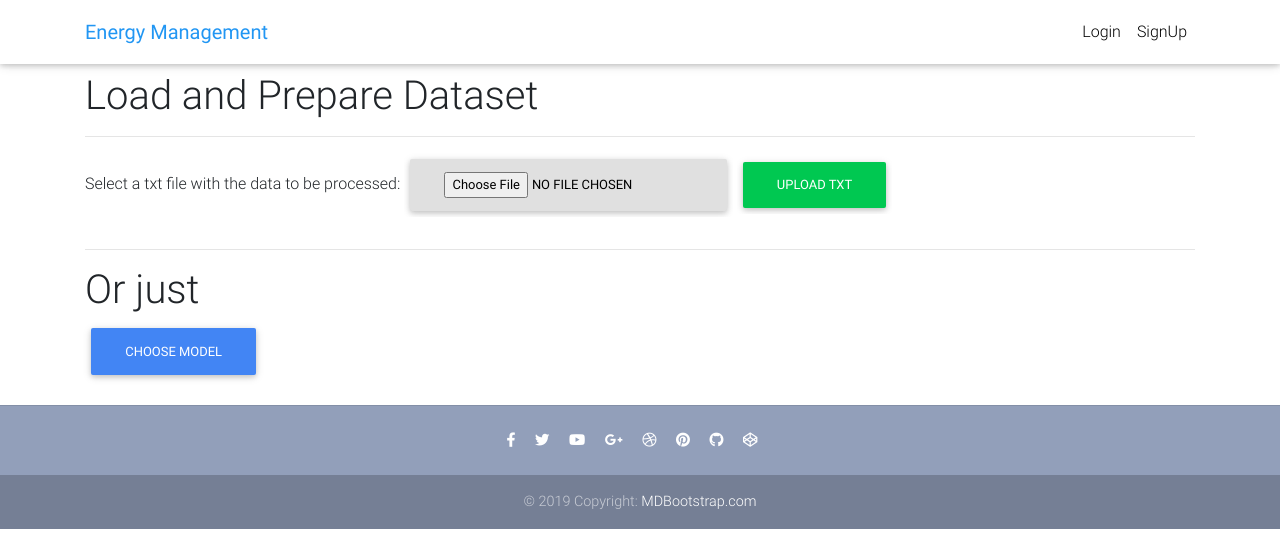
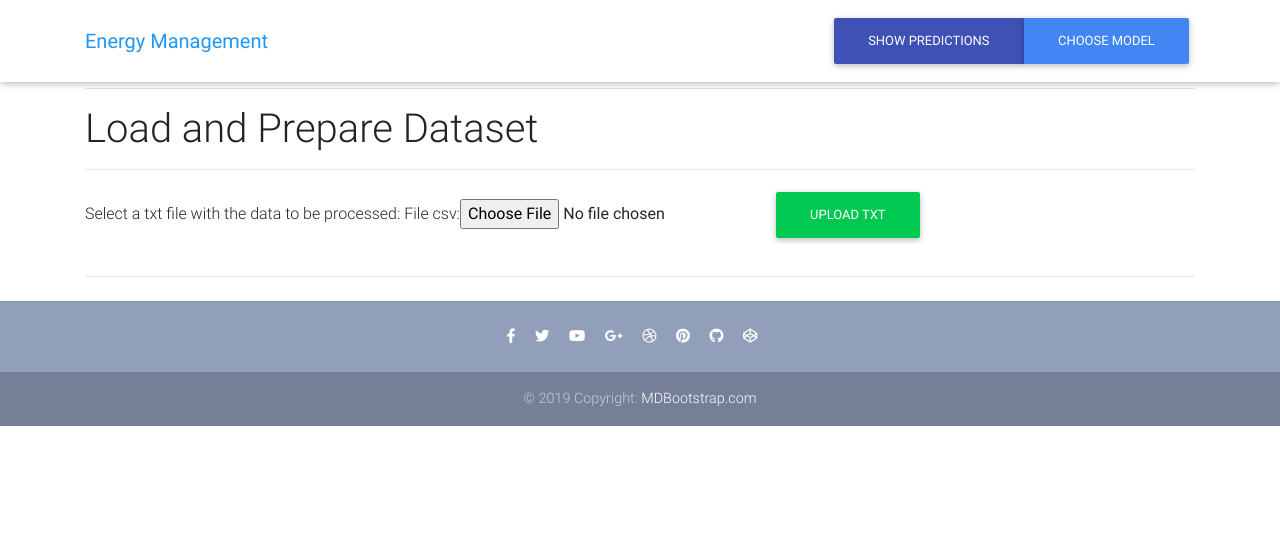
Before and after one commit to georgecraciun98/energyprediction, a Django app: page / in a window 1280 px wide. Shown: the top 554 px of the page. Run offline with Django 3.2, Linux system fonts and the light colour scheme; some libraries are stand-ins or nearby versions.

Commit message:
new Style was added

```diff
--- /dev/null
+++ b/energysite/prediction/forms.py
@@ -0,0 +1,9 @@
+from django import forms
+
+
+class UploadFileForm(forms.Form):
+    file_csv=forms.FileField()
+
+
+class SimpleForm(forms.Form):
+    model_type=forms.CharField(max_length=20)
--- a/energysite/prediction/urls.py
+++ b/energysite/prediction/urls.py
@@ -8,7 +8,8 @@ app_name= 'prediction'
 
 urlpatterns = [
     path('', Preprocessing.as_view(), name='preprocessing'),
-    path('showplot/<type>',views.Showplot.as_view(),name='showplot'),
+    path('showplot',views.Showplot.as_view(),name='showplot'),
+    path('predict/<type>',views.PredictData.as_view(), name='predict'),
     path('choose_model',ChooseModel.as_view(),name="choose-model"),
     path('api-auth/', include('rest_framework.urls')),
     path('cards/',cards,name="cards")
--- a/energysite/prediction/views.py
+++ b/energysite/prediction/views.py
@@ -5,14 +5,15 @@ from scripts.model_processing import evaluate_model as ev_model
 from scripts.prepare_dataset import problem_frame
 from scripts.encoder_decoder_model import evaluate_model as encode_decoder
 from matplotlib import pyplot
-from rest_framework.authentication import SessionAuthentication, BasicAuthentication
-from rest_framework.permissions import IsAuthenticated
+
 from rest_framework.views import APIView
 from django.conf.urls.static import static
 from django.conf import settings as djangoSettings
 from django.contrib import messages
 from .models import Plot, LstmModels
 from django.views import View
+from .forms import UploadFileForm
+from django.forms import Form
 import io
 import base64
 import urllib
@@ -31,22 +32,28 @@ def cards(request):
 class Preprocessing(View):
 
     def get(self, request, *args, **kwargs):
-        return render(request, "preprocessing.html")
+        form=UploadFileForm()
+        return render(request, "preprocessing.html",{'form':form})
+
+
 
     def post(self, request, *args, **kwargs):
+        form = UploadFileForm(request.POST, request.FILES)
+        if form.is_valid():
+            plot=Plot(csv=form.cleaned_data['file_csv'])
+            plot.save()
 
-        csv = request.FILES['fileToUpload']
+        csv = plot.csv
         dataset = read_csv(csv,
                            sep=';', header=0, low_memory=False,
                            infer_datetime_format=True,
                            parse_dates={'datetime': [0, 1]},
                            index_col=['datetime'])
 
-        csv = problem_frame(dataset)
-        plot = Plot()
-        plot.csv = csv
-        plot.save()
+        problem_frame(dataset)
+
         return redirect("prediction:choose-model")
+
 
 
 class ChooseModel(View):
@@ -57,16 +64,14 @@ class ChooseModel(View):
         except Exception as e:
             return redirect("prediction:preprocessing")
 
-
-class Showplot(View):
+class PredictData(View):
     def get(self, request, *args, **kwargs):
-
         if kwargs['type']:
             plot = Plot.objects.order_by('-date_created')[0]
-            csv = plot.csv
+            csv = plot.framed_data
             model_type = kwargs['type']
             dataset = read_csv(
-                r'S:\Practica\EnergyPrediction\energyprediction\energysite\household_power_consumption_days.csv',
+                csv,
                 header=0,
                 infer_datetime_format=True,
                 parse_dates=['datetime'],
@@ -95,7 +100,9 @@ class Showplot(View):
             buf.seek(0)
             string = base64.b64encode(buf.read())
             uri = urllib.parse.quote(string)
+            plot.uri_mae=uri
 
+            pyplot.clf()
             pyplot.plot(days, scores_rmse, marker='o', label='lstm')
             # pyplot.plot(range(10))
             fig = pyplot.gcf()
@@ -107,14 +114,17 @@ class Showplot(View):
             uri = urllib.parse.quote(string)
 
             plot.uri_rmse = uri
-
+            plot.model_type=model_type
             plot.save()
-            all_entries = Plot.objects.all()
-            return render(
-                request, 'show_prediction.html', {
-                    'data': Plot.objects.all()})
+            return redirect("prediction:showplot")
         else:
 
             messages.warning(
                 request, "The uploaded file has not the right format")
             return render(request, "home.html")
+
+class Showplot(View):
+    def get(self,request,*args,**kwargs):
+        all_entries = Plot.objects.all()
+        return render(
+            request, 'show_prediction.html', {'data': Plot.objects.all()})
--- a/energysite/scripts/model_processing.py
+++ b/energysite/scripts/model_processing.py
@@ -12,6 +12,7 @@ from numpy import array
 from sklearn.metrics import mean_squared_error, mean_absolute_error
 import warnings
 warnings.filterwarnings("ignore")
+
 
 
 def split_dataset(values):
--- a/energysite/templates/model_cards.html
+++ b/energysite/templates/model_cards.html
@@ -28,8 +28,8 @@
           <!-- Text -->
           <p class="card-text">{{model.description}}</p>
           <!-- Button -->
-          <a class="btn btn-unique" href="showplot/{{model.model_type}}">Evaluate model</a>
 
+          <a class="btn btn-unique" href="predict/{{model.model_type}}">Evaluate model</a>
         </div>
 
 
--- a/energysite/templates/navbar.html
+++ b/energysite/templates/navbar.html
@@ -7,58 +7,12 @@
       <a class="navbar-brand waves-effect" href="/" >
         <strong class="blue-text">Energy Management</strong>
       </a>
-
-      <!-- Collapse -->
-      <button class="navbar-toggler" type="button" data-toggle="collapse" data-target="#navbarSupportedContent"
-        aria-controls="navbarSupportedContent" aria-expanded="false" aria-label="Toggle navigation">
-        <span class="navbar-toggler-icon"></span>
-      </button>
-
-      <!-- Links -->
-      <div class="collapse navbar-collapse" id="navbarSupportedContent">
-
-        <!-- Left -->
-        <ul class="navbar-nav mr-auto">
-          {% comment %} <li class="nav-item active">
-            <a class="nav-link waves-effect" href="/">Home
-              <span class="sr-only">(current)</span>
-            </a>
-          </li>
-          <li class="nav-item">
-            <a class="nav-link waves-effect" href="/checkout">Checkout
-              <span class="sr-only">(current)</span>
-            </a>
-          </li> {% endcomment %}
-
-
-        </ul>
-
-        <!-- Right -->
-        <ul class="navbar-nav nav-flex-icons">
-          {% if request.user.is_authenticated %}
-
-          <li class="nav-item">
-            <a class="nav-link waves-effect" >
-              <span class="clearfix d-none d-sm-inline-block"> Logout </span>
-            </a>
-          </li>
-          {% else %}
-          <li class="nav-item">
-            <a class="nav-link waves-effect" >
-              <span class="clearfix d-none d-sm-inline-block"> Login </span>
-            </a>
-          </li>
-          <li class="nav-item">
-            <a class="nav-link waves-effect" >
-              <span class="clearfix d-none d-sm-inline-block"> SignUp </span>
-            </a>
-          </li>
-          {% endif %}
-
-
-        </ul>
+      <div class="btn-group" role="group" aria-label="Basic example">
+        <a href="{% url 'prediction:showplot' %}" class="btn btn-indigo">Show Predictions</a>
+        <a href="{% url 'prediction:choose-model' %}"class="btn btn-primary"> Choose model</a>
 
       </div>
+
 
     </div>
   </nav>
--- a/energysite/templates/preprocessing.html
+++ b/energysite/templates/preprocessing.html
@@ -3,19 +3,20 @@
 {% block content %}
 <div class="container">
     <main>
+        <hr>
         <h1>Load and Prepare Dataset</h1>
         <hr>
         <form action="{% url 'prediction:preprocessing' %}" method="post" enctype="multipart/form-data">
             {% csrf_token %}
-            <label for="fileToUpload">Select a txt file with the data to be processed: <label>
+            <label for="file_csv">Select a txt file with the data to be processed: <label>
 
-            <input class="btn btn-light" type="file" name="fileToUpload" id="fileToUpload">
+            {{ form }}
             <input class="btn btn-success" type="submit" value="Upload Txt" name="submit">
-            </form>
+        </form>
     </main>
     <hr>
-    <h1>Or just</h1>
-    <a href="{% url 'prediction:choose-model' %}"class="btn btn-primary"> Choose model</a>
+
+
 </div>
 
 {% endblock content %}
```
Also changed, not shown: energysite/prediction/models.py (+6 -6 lines), energysite/scripts/prepare_dataset.py (+11 -4 lines), energysite/scripts/storage.py (added, +8 -0 lines), energysite/templates/model_cards1.html (deleted, +0 -40 lines), energysite/templates/show_prediction.html (+22 -8 lines), energysite/db.sqlite3, energysite/prediction/migrations/0006_auto_20200807_1137.py (added), energysite/prediction/migrations/0007_auto_20200807_1208.py (added).
